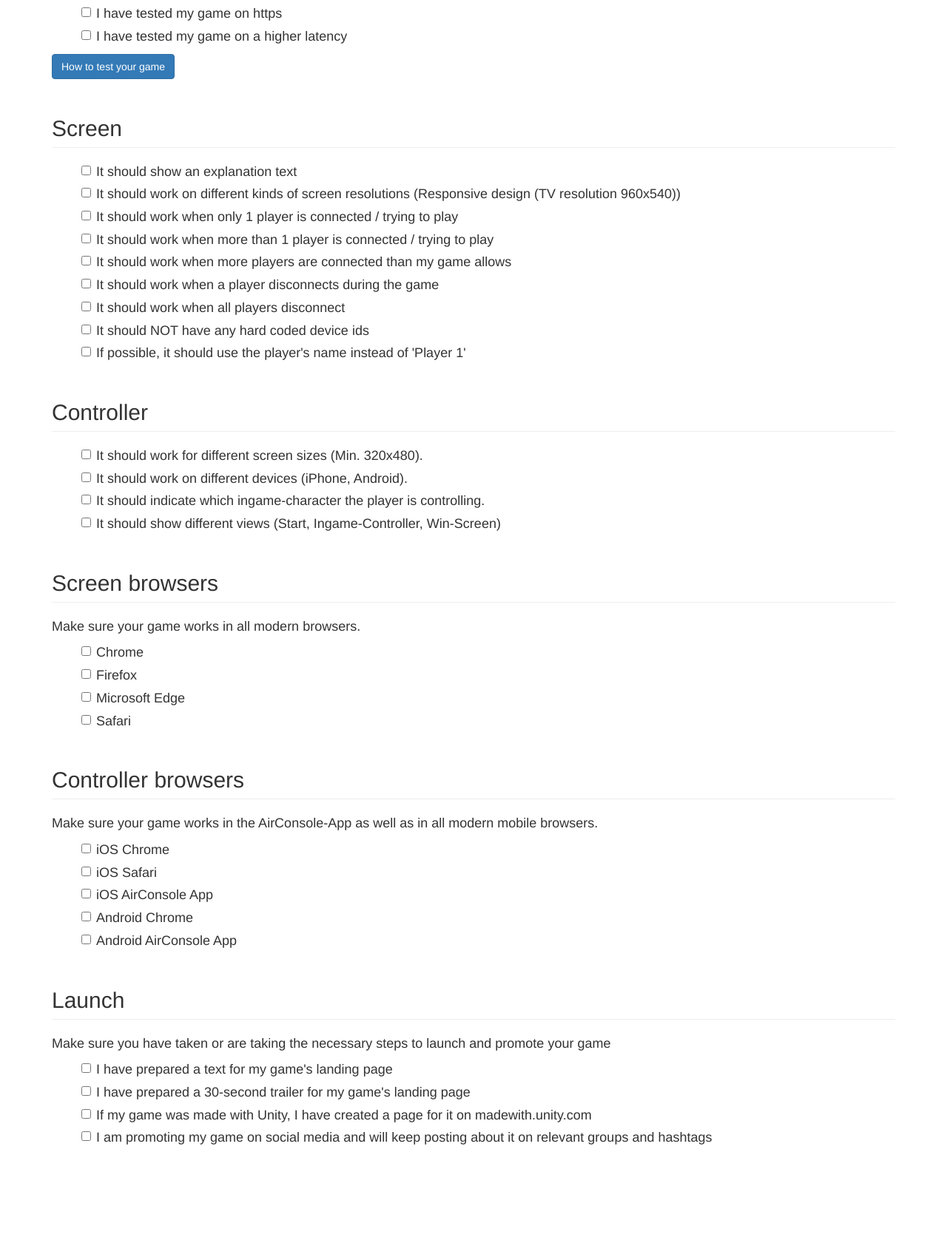
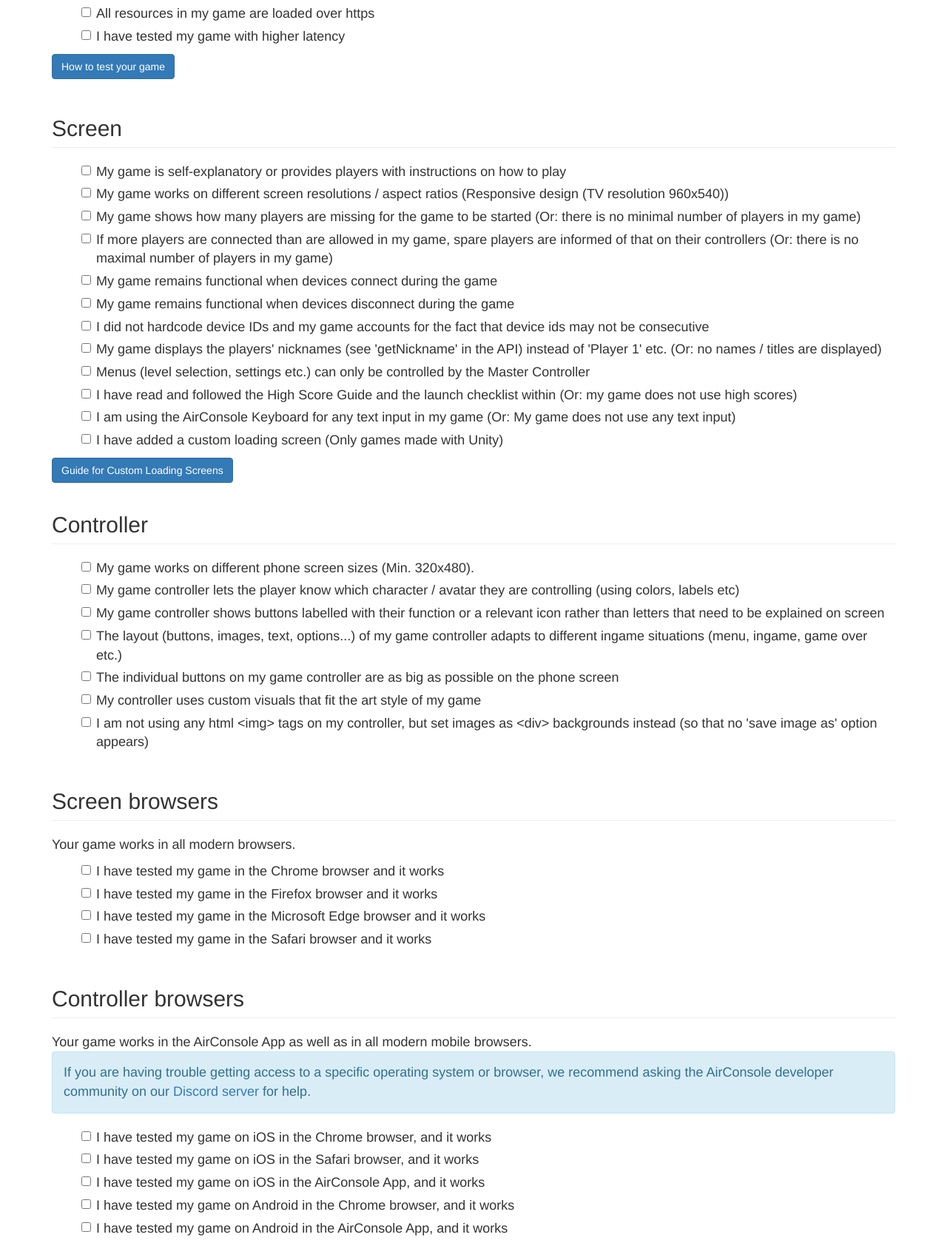
Before and after one commit to AirConsole/airconsole-test-sheet, a plain HTML site: page index.html in a window 1280 px wide. Shown: the part 872-2549 px from the top of the page at 74% size. Before the commit the page ends 2514 px from the top, so only its background shows below. Drawn offline with Linux system fonts and the light colour scheme.

Commit message:
updated launch checklist

```diff
--- a/js/screen/app/ctrls/main_ctrl.js
+++ b/js/screen/app/ctrls/main_ctrl.js
@@ -6,117 +6,155 @@ TestApp.controllers.controller('MainCtrl', ['$scope', '$location', '$timeout', f
   $scope.questions_default = {
     general: [
       {
-        text: "It includes the lastest AirConsole API",
+        text: "My game includes the lastest AirConsole API",
         checked: false
       },
       {
-        text: "I have tested my game on https",
+        text: "All resources in my game are loaded over https",
         checked: false
       },
       {
-        text: "I have tested my game on a higher latency",
+        text: "I have tested my game with higher latency",
         checked: false
       }
     ],
     screen: [
       {
-        text: "It should show an explanation text",
+        text: "My game is self-explanatory or provides players with instructions on how to play",
         checked: false
       },
       {
-        text: "It should work on different kinds of screen resolutions (Responsive design (TV resolution 960x540))",
+        text: "My game works on different screen resolutions / aspect ratios (Responsive design (TV resolution 960x540))",
         checked: false
       },
       {
-        text: "It should work when only 1 player is connected / trying to play",
+        text: "My game shows how many players are missing for the game to be started (Or: there is no minimal number of players in my game)",
         checked: false
       },
       {
-        text: "It should work when more than 1 player is connected / trying to play",
+        text: "If more players are connected than are allowed in my game, spare players are informed of that on their controllers (Or: there is no maximal number of players in my game)",
         checked: false
       },
       {
-        text: "It should work when more players are connected than my game allows",
+        text: "My game remains functional when devices connect during the game",
         checked: false
       },
       {
-        text: "It should work when a player disconnects during the game",
+        text: "My game remains functional when devices disconnect during the game",
         checked: false
       },
       {
-        text: "It should work when all players disconnect",
+        text: "I did not hardcode device IDs and my game accounts for the fact that device ids may not be consecutive",
         checked: false
       },
       {
-        text: "It should NOT have any hard coded device ids",
+        text: "My game displays the players' nicknames (see 'getNickname' in the API) instead of 'Player 1' etc. (Or: no names / titles are displayed)",
         checked: false
       },
       {
-        text: "If possible, it should use the player's name instead of 'Player 1'",
+        text: "Menus (level selection, settings etc.) can only be controlled by the Master Controller",
+        checked: false
+      },
+      {
+        text: "I have read and followed the High Score Guide and the launch checklist within (Or: my game does not use high scores)",
+        checked: false
+      },
+      {
+        text: "I am using the AirConsole Keyboard for any text input in my game (Or: My game does not use any text input)",
+        checked: false
+      },
+      {
+        text: "I have added a custom loading screen (Only games made with Unity)",
         checked: false
       }
     ],
     ctrl: [
       {
-        text: "It should work for different screen sizes (Min. 320x480).",
+        text: "My game works on different phone screen sizes (Min. 320x480).",
         checked: false
       },
       {
-        text: "It should work on different devices (iPhone, Android).",
+        text: "My game controller lets the player know which character / avatar they are controlling (using colors, labels etc)",
         checked: false
       },
       {
-        text: "It should indicate which ingame-character the player is controlling.",
+        text: "My game controller shows buttons labelled with their function or a relevant icon rather than letters that need to be explained on screen",
         checked: false
       },
       {
-        text: "It should show different views (Start, Ingame-Controller, Win-Screen)",
+        text: "The layout (buttons, images, text, options...) of my game controller adapts to different ingame situations (menu, ingame, game over etc.)",
+        checked: false
+      },
+      {
+        text: "The individual buttons on my game controller are as big as possible on the phone screen",
+        checked: false
+      },
+      {
+        text: "My controller uses custom visuals that fit the art style of my game",
+        checked: false
+      },
+      {
+        text: "I am not using any html <img> tags on my controller, but set images as <div> backgrounds instead (so that no 'save image as' option appears) ",
         checked: false
       }
     ],
     ctx_screen: [
       {
-        text: "Chrome",
+        text: "I have tested my game in the Chrome browser and it works",
         checked: false
       },
       {
-        text: "Firefox",
+        text: "I have tested my game in the Firefox browser and it works",
         checked: false
       },
       {
-        text: "Microsoft Edge",
+        text: "I have tested my game in the Microsoft Edge browser and it works",
         checked: false
       },
       {
-        text: "Safari",
+        text: "I have tested my game in the Safari browser and it works",
         checked: false
       }
     ],
     ctx_mobile: [
       {
-        text: "iOS Chrome",
+        text: "I have tested my game on iOS in the Chrome browser, and it works",
         checked: false
       },
       {
-        text: "iOS Safari",
+        text: "I have tested my game on iOS in the Safari browser, and it works",
         checked: false
       },
       {
-        text: "iOS AirConsole App",
+        text: "I have tested my game on iOS in the AirConsole App, and it works",
         checked: false
       },
       {
-        text: "Android Chrome",
+        text: "I have tested my game on Android in the Chrome browser, and it works",
         checked: false
       },
       {
-        text: "Android AirConsole App",
+        text: "I have tested my game on Android in the AirConsole App, and it works",
+        checked: false
+      }
+    ],
+    ads: [
+      {
+        text: "I regularly call showAd in my game",
+        checked: false
+      },
+      {
+        text: "My game is paused in the onAdShow event and all audio is muted",
+        checked: false
+      },
+      {
+        text: "My game is resumed in the onAdComplete event and all audio is unmuted",
         checked: false
       }
     ],
     launch: [
       {
-        text: "I have prepared a text for my game's landing page",
+        text: "I have prepared a text for my game's landing page (ca. 200-500 words)",
         checked: false
       },
       {
@@ -124,11 +162,15 @@ TestApp.controllers.controller('MainCtrl', ['$scope', '$location', '$timeout', f
         checked: false
       },
       {
-        text: "If my game was made with Unity, I have created a page for it on madewith.unity.com",
+        text: "I have created a page for it on madewith.unity.com (Only games made with Unity)",
         checked: false
       },
       {
         text: "I am promoting my game on social media and will keep posting about it on relevant groups and hashtags",
+        checked: false
+      },
+      {
+        text: "I have created a feature graphic for my game's promotion within the AirConsole store",
         checked: false
       }
     ]
--- a/js/screen/app/partials/_main_view.html
+++ b/js/screen/app/partials/_main_view.html
@@ -68,6 +68,9 @@
           </label>
         </li>
       </ul>
+
+      <a href="https://developers.airconsole.com/#!/guides/unity-custom-loading-screen" target="_blank" class="btn btn-primary">Guide for Custom Loading Screens</a>
+
     </div>
   </div>
 
@@ -88,7 +91,7 @@
   <div class="row">
     <div class="col-md-12">
       <h2 class="page-header">Screen browsers</h2>
-      Make sure your game works in all modern browsers.
+      Your game works in all modern browsers.
       <ul>
         <li class="checkbox" ng-repeat="q in questions.ctx_screen">
           <label>
@@ -102,7 +105,11 @@
   <div class="row">
     <div class="col-md-12">
       <h2 class="page-header">Controller browsers</h2>
-      Make sure your game works in the AirConsole-App as well as in all modern mobile browsers.
+      Your game works in the AirConsole App as well as in all modern mobile browsers.
+
+      <p class="alert alert-info">
+        If you are having trouble getting access to a specific operating system or browser, we recommend asking the AirConsole developer community on our <a href="discordapp.com/invite/5BzND3v">Discord server</a> for help.
+      </p>
       <ul>
         <li class="checkbox" ng-repeat="q in questions.ctx_mobile">
           <label>
@@ -113,10 +120,27 @@
     </div>
   </div>
 
+ <div class="row">
+    <div class="col-md-12">
+      <h2 class="page-header">Monetization</h2>
+      Your game is showing ad breaks and handles them correctly. Remember that you can call showAd as often as possible and AirConsole will limit the actual ad frequency.
+      <p class="alert alert-info">
+        See our <a href="https://developers.airconsole.com/#!/guides/ads_dev">monetization guide</a> for more information.
+      </p>
+      <ul>
+        <li class="checkbox" ng-repeat="q in questions.ads">
+          <label>
+            <input type="checkbox" ng-checked="q.checked" ng-model="questions.ads[$index].checked" ng-change="updateProgress(q)"> {{ q.text }}
+          </label>
+        </li>
+      </ul>
+    </div>
+  </div>
+
   <div class="row">
     <div class="col-md-12">
-      <h2 class="page-header">Launch</h2>
-        Make sure you have taken or are taking the necessary steps to launch and promote your game
+      <h2 class="page-header">Launch & Marketing</h2>
+        You have taken or are taking the necessary steps to launch and promote your game.
       <ul>
         <li class="checkbox" ng-repeat="q in questions.launch">
           <label>
@@ -124,6 +148,7 @@
           </label>
         </li>
       </ul>
+      <a href="http://developers.airconsole.com/#/guides/feature_graphic" target="_blank" class="btn btn-primary">Guide for Feature Graphics</a>
   </div>
 </div>
 
```
